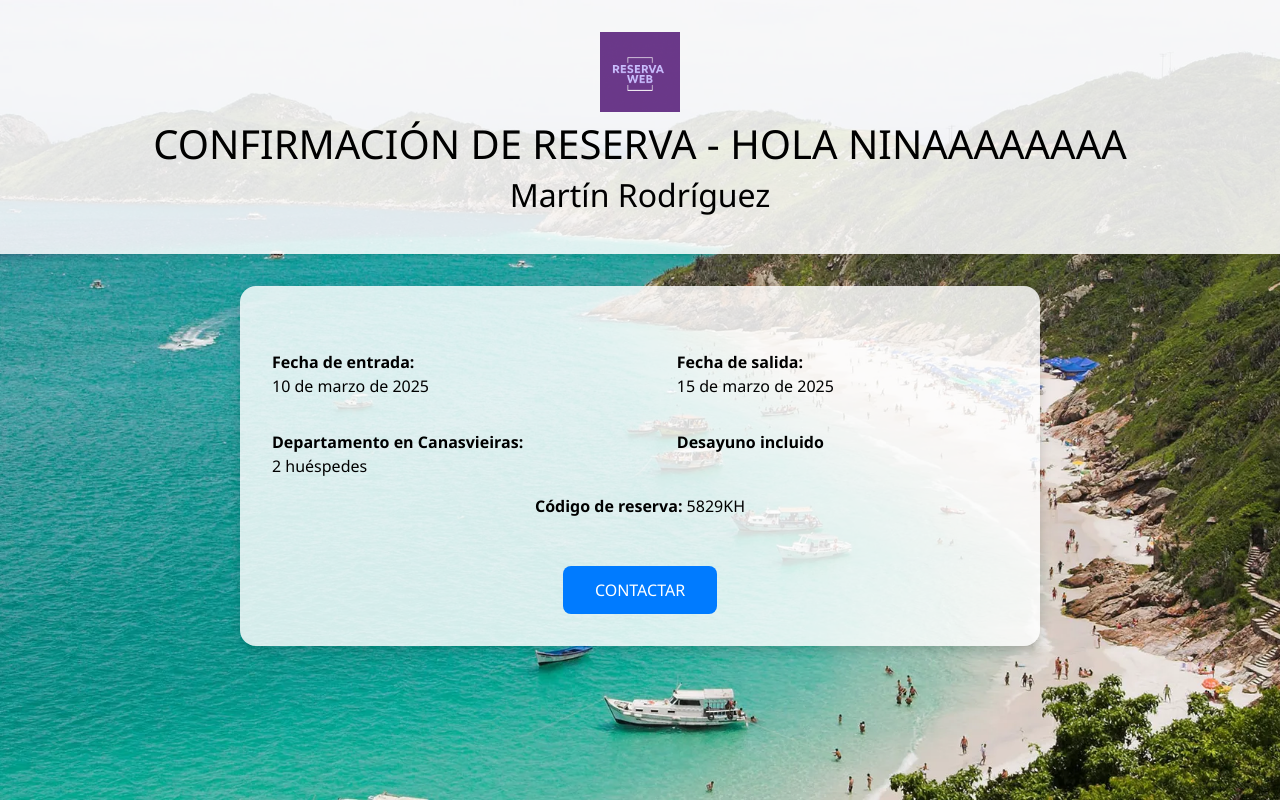
After one commit to maximilianoscr/reserva-floripa, a PHP site: page /modulos/reservas/imprimir.php in a window 1280 px wide. The commit adds this page. Run offline with PHP 8.4, Linux system fonts and the light colour scheme.

Commit message:
Algunos avances dle boceto impresion

```diff
--- /dev/null
+++ b/modulos/reservas/imprimir.php
@@ -0,0 +1,46 @@
+<!doctype html>
+<html lang="en">
+  <head>
+  <!-- Required meta tags -->
+  <meta charset="utf-8">
+  <meta name="viewport" content="width=device-width, initial-scale=1">
+
+  <!-- Bootstrap CSS -->
+  <link href="https://cdn.jsdelivr.net/npm/bootstrap@5.0.2/dist/css/bootstrap.min.css" rel="stylesheet" integrity="sha384-EVSTQN3/azprG1Anm3QDgpJLIm9Nao0Yz1ztcQTwFspd3yD65VohhpuuCOmLASjC" crossorigin="anonymous">
+  <link rel="stylesheet" href="../../public/css/confirmacion.css">
+  <title>Confirmaci&oacute;n de Reserva - Reserva·Web</title>
+</head>
+<body>
+
+  <header>
+    <img src="../../public/img/logo2.png" alt="Reserva·Web" width="80" />
+    <h1>CONFIRMACI&Oacute;N DE RESERVA - HOLA NINAAAAAAAA</h1>
+    <h2>Mart&iacute;n Rodr&iacute;guez</h2>
+  </header>
+
+  <section class="container">
+    <div class="info">
+      <div>
+        <strong>Fecha de entrada:</strong><br />
+        10 de marzo de 2025
+      </div>
+      <div>
+        <strong>Fecha de salida:</strong><br />
+        15 de marzo de 2025
+      </div>
+      <div>
+        <strong>Departamento en Canasvieiras:</strong><br />
+        2 hu&eacute;spedes
+      </div>
+      <div>
+        <strong>Desayuno incluido</strong>
+      </div>
+    </div>
+
+    <p><strong>C&oacute;digo de reserva:</strong> 5829KH</p>
+
+    <button class="btn-contactar">CONTACTAR</button>
+  </section>
+
+</body>
+</html>
--- /dev/null
+++ b/public/css/confirmacion.css
@@ -0,0 +1,60 @@
+body {
+  margin: 0;
+  font-family: 'Segoe UI', sans-serif;
+  background: url('../img/portada.webp') no-repeat center center fixed;
+  background-size: cover;
+  color: #000;
+  display: flex;
+  flex-direction: column;
+  align-items: center;
+  text-align: center;
+}
+
+header {
+  background: rgba(255, 255, 255, 0.85);
+  padding: 2rem;
+  width: 100%;
+  box-shadow: 0 2px 6px rgba(0,0,0,0.1);
+}
+
+header h1 {
+  margin: 0.5rem 0;
+  font-size: 2.5rem;
+}
+
+.container {
+  background: rgba(255, 255, 255, 0.83);
+  border-radius: 16px;
+  margin: 2rem;
+  padding: 2rem;
+  max-width: 800px;
+  box-shadow: 0 4px 12px rgba(0,0,0,0.15);
+}
+
+.info {
+  display: flex;
+  justify-content: space-between;
+  flex-wrap: wrap;
+  margin-top: 1rem;
+}
+
+.info div {
+  width: 45%;
+  margin: 1rem 0;
+  text-align: left;
+}
+
+.btn-contactar {
+  margin-top: 2rem;
+  padding: 0.75rem 2rem;
+  background: #007bff;
+  color: #fff;
+  border: none;
+  border-radius: 8px;
+  font-size: 1rem;
+  cursor: pointer;
+}
+
+.btn-contactar:hover {
+  background: #0056b3;
+}
```
Also changed, not shown: modulos/reservas/tabla_reservas.php (+3 -5 lines), public/img/log.webp (added), public/img/logo2.png (added).
